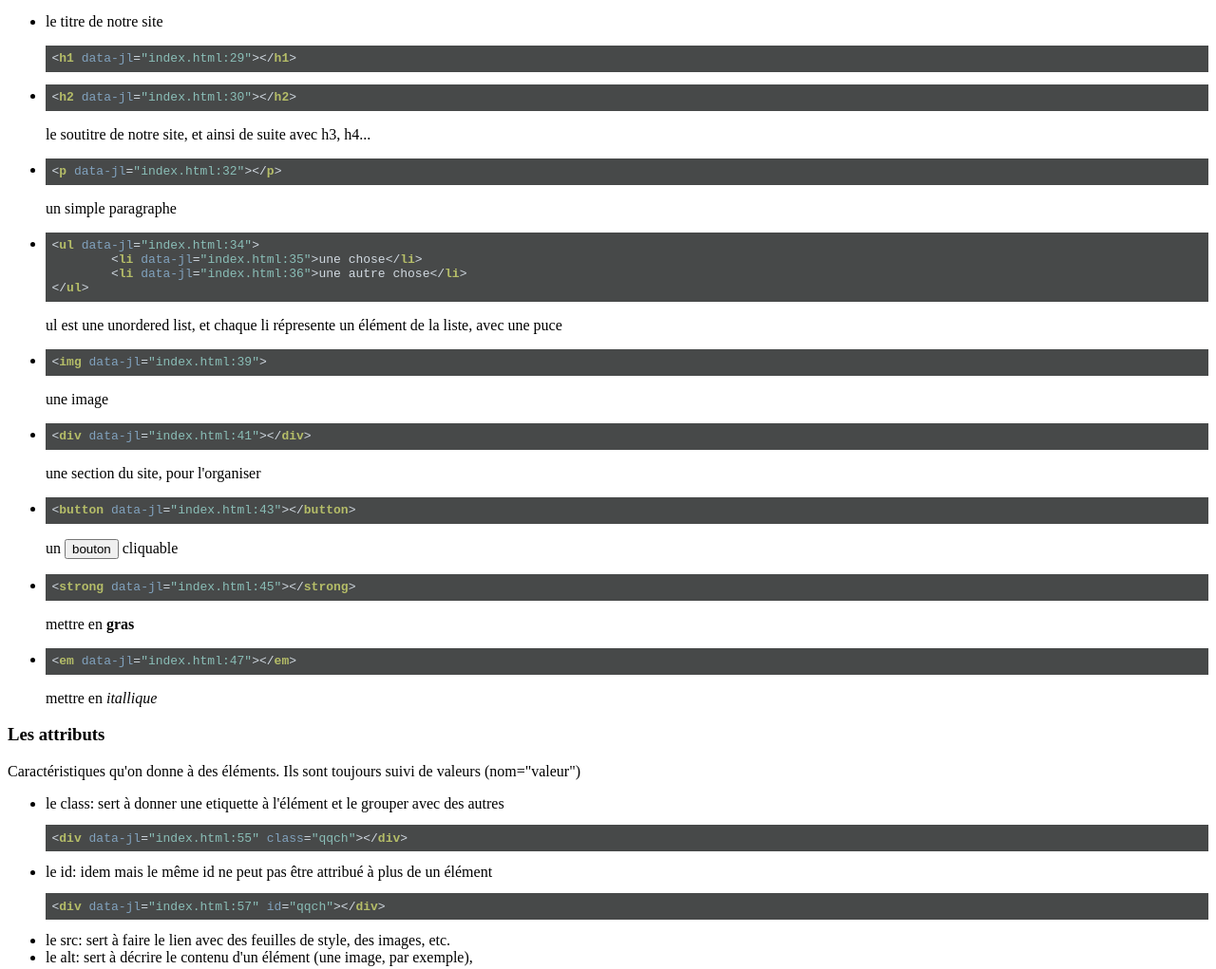
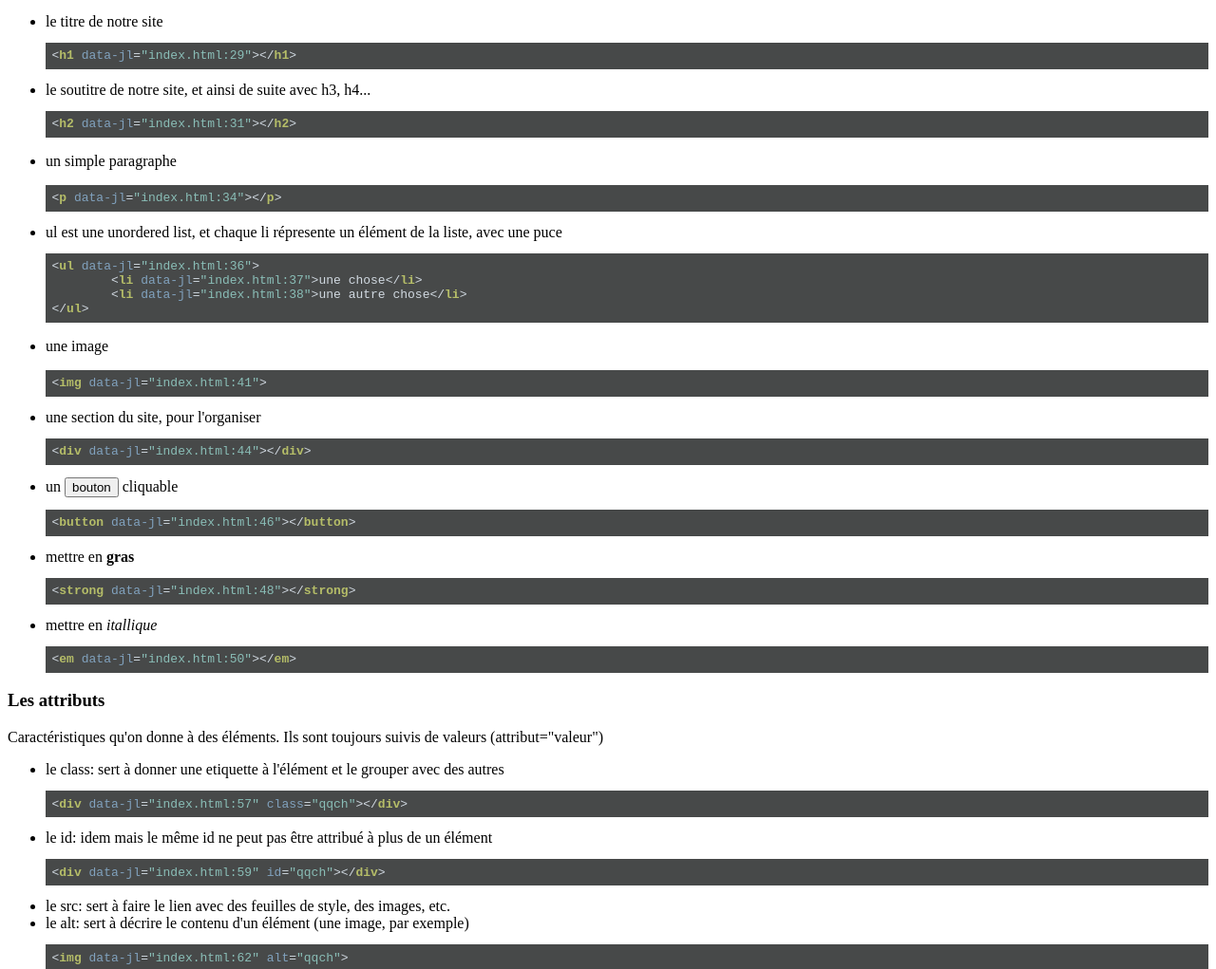
Before and after one commit to aurelie-castro/cheatsheets2, a website built with Parcel: page index.html in a window 1280 px wide. Shown: the part 520-1541 px from the top of the page at 95% size. Built offline with nearby package versions, Linux system fonts and the light colour scheme.

Commit message:
plus de modifications

```diff
--- a/index.html
+++ b/index.html
@@ -9,7 +9,7 @@
 </head>
 <body>
     <h1>HTML</h1>
-    <p>Le language HTML sert à faire des sites internet. Il va s'accompagner d'un fichier css pour lui donner un style, ainsi que d'autres fichiers en autres languages</p>
+    <p>Le language HTML sert à faire des sites internet. Il va s'accompagner d'un fichier CSS pour lui donner un style, ainsi que d'autres fichiers en autres languages</p>
     <h2>Les balises</h2>
     <p>mettre une balise ouvrante au début de l'élément et une fermante à la fin </p><pre><code>
 <!--voici un commentaire en HTML--></code></pre>
@@ -25,38 +25,40 @@
     </ul>
 <h3>Format</h3>
 <ul>
-        <li><p>le titre de notre site</p></li>
+        <li>le titre de notre site</li>
         <pre><code><h1></h1></code></pre>
-        <li><pre><code><h2></h2></code></pre></li>
-        <p>le soutitre de notre site, et ainsi de suite avec h3, h4...</p>
-        <li><pre><code><p></p></code></pre></li>
-        <p>un simple paragraphe</p>
-        <li><pre><code><ul>
+        <li>le soutitre de notre site, et ainsi de suite avec h3, h4...</li>
+        <pre><code><h2></h2></code></pre>
+
+        <li><p>un simple paragraphe</p></li>
+        <pre><code><p></p></code></pre>
+        <li>ul est une unordered list, et chaque li répresente un élément de la liste, avec une puce</li>
+        <pre><code><ul>
         <li>une chose</li>
         <li>une autre chose</li>
-</ul></code></pre></li>
-        <p>ul est une unordered list, et chaque li répresente un élément de la liste, avec une puce</p>
-        <li><pre><code><img></code></pre></li>
-        <p>une image</p>
-        <li><pre><code><div></div></code></pre></li>
-        <p>une section du site, pour l'organiser</p>
-        <li><pre><code><button></button></code></pre></li>
-        <p>un <button>bouton</button> cliquable</p>
-        <li><pre><code><strong></strong></code></pre></li>
-        <p>mettre en <strong>gras</strong></p>
-        <li><pre><code><em></em></code></pre></li>
-        <p>mettre en <em>itallique</em></p>
+</ul></code></pre>
+
+        <li><p>une image</p><pre><code><img></code></pre></li>
+
+        <li>une section du site, pour l'organiser</li>
+        <pre><code><div></div></code></pre>
+        <li>un <button>bouton</button> cliquable</li>
+        <pre><code><button></button></code></pre>
+        <li>mettre en <strong>gras</li>
+        </strong><pre><code><strong></strong></code></pre>
+        <li>mettre en <em>itallique</li>
+        </em><pre><code><em></em></code></pre>
     </ul>
 
 <h3>Les attributs</h3>
-<p>Caractéristiques qu'on donne à des éléments. Ils sont toujours suivi de valeurs (nom="valeur")</p>
+<p>Caractéristiques qu'on donne à des éléments. Ils sont toujours suivis de valeurs (attribut="valeur")</p>
 <ul>
     <li>le class: sert à donner une etiquette à l'élément et le grouper avec des autres</li>
         <pre><code><div class="qqch"></div></code></pre>
     <li>le id: idem mais le même id ne peut pas être attribué à plus de un élément</li>
      <pre><code><div id="qqch"></div></code></pre>
     <li>le src: sert à faire le lien avec des feuilles de style, des images, etc.</li>
-    <li>le alt: sert à décrire le contenu d'un élément (une image, par exemple), </li>
+    <li>le alt: sert à décrire le contenu d'un élément (une image, par exemple) </li>
     <pre><code><img alt="qqch"></code></pre>
 
 </ul>
```
